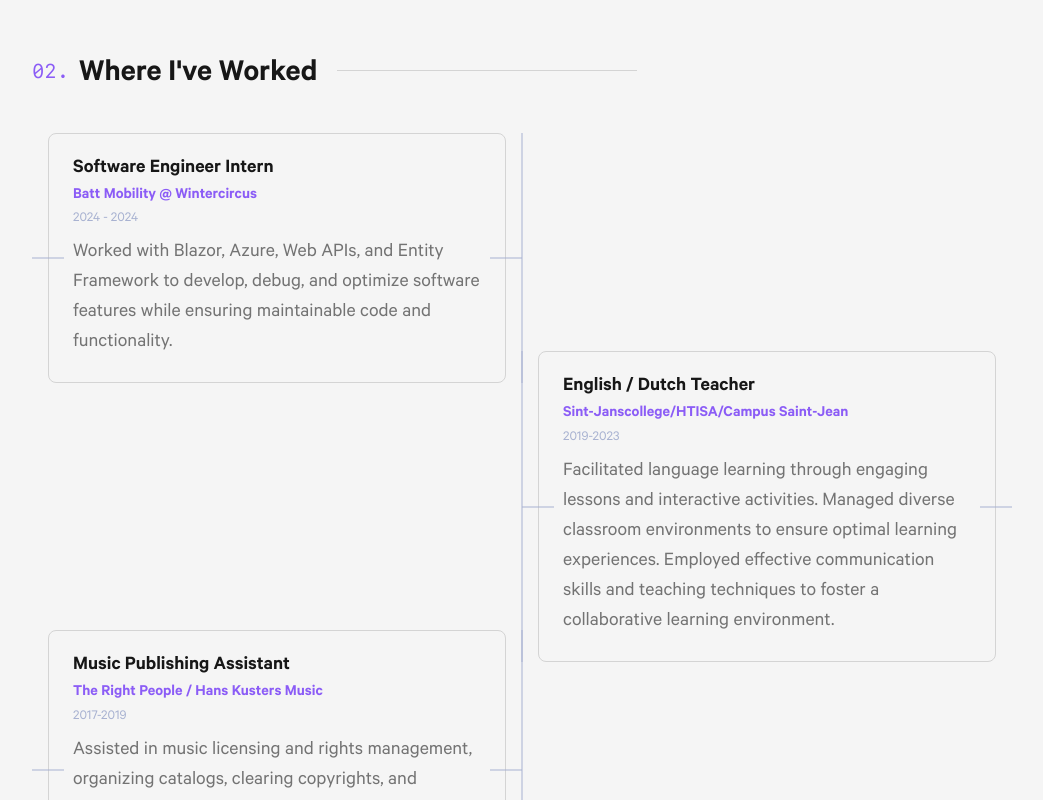
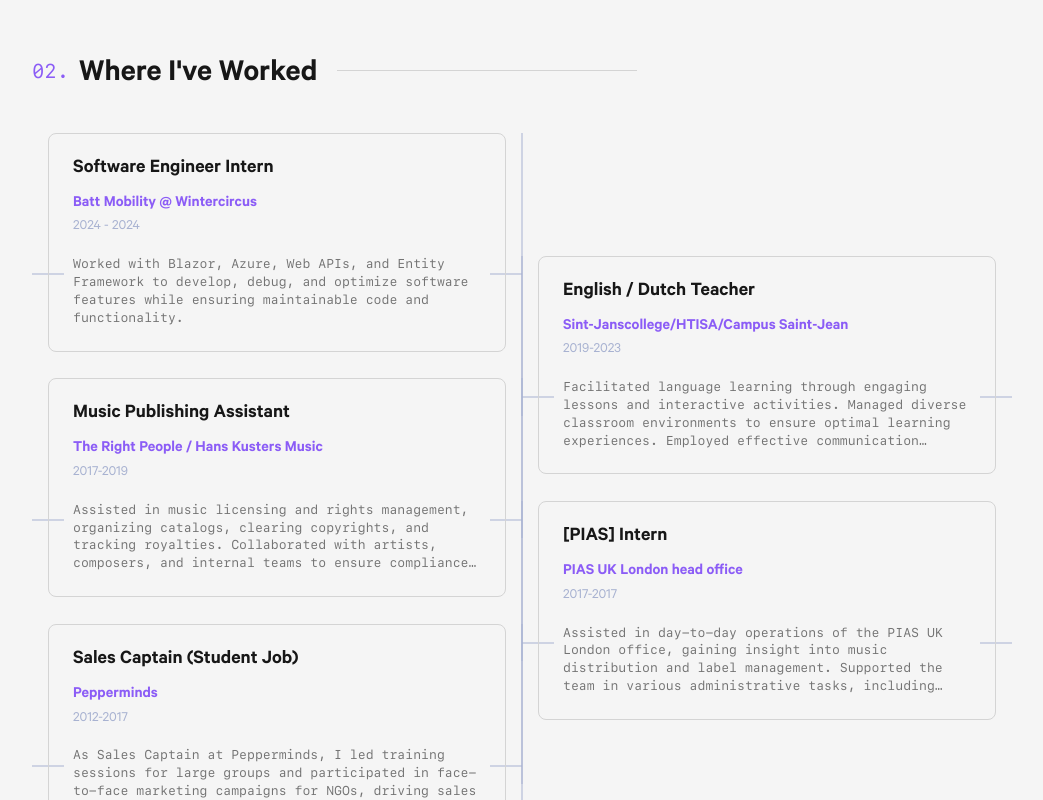
Before and after one commit to MathieuSchrurs/portfolio, a React (Vite) app: page / in a window 1280 px wide. Shown: the part 1260-2060 px from the top of the page, without its empty margins (118-1161 px from the left). Built offline with nearby package versions, Linux system fonts and the light colour scheme.

Commit message:
ExperienceCards refined css, fira code font family added to the description

```diff
--- a/src/components/sections/Experience.tsx
+++ b/src/components/sections/Experience.tsx
@@ -61,7 +61,7 @@
 const StyledTimelineItem = styled.div`
   display: flex;
   width: 100%;
-  margin-bottom: -2rem; /* Negative margin to bring cards closer/overlap */
+  margin-bottom: -10rem; /* Negative margin to bring cards closer/overlap */
   position: relative;
     &:nth-child(odd) {
     justify-content: flex-start; /* Left-align odd cards */
--- a/src/components/ui/ExperienceCard.tsx
+++ b/src/components/ui/ExperienceCard.tsx
@@ -3,34 +3,44 @@
 
 const StyledExperienceCard = styled.div`
     padding: 1.5rem;
-  margin-bottom: 0rem; /* Adjusted: less spacing between cards */
+    margin-bottom: 4rem; /* Adjusted: less spacing between cards */
     border-radius: 0.5rem;
     background-color: transparent;
     color: var(--text-secondary-color);
     border: 1px solid var(--border-color);
+    position: relative; /* Required for z-index */
+    z-index: 2; /* Ensure cards are above the timeline */
+
 `;
 
 const StyledTitle = styled.h3`
   font-size: 1.25rem;
   font-weight: bold;
   color: var(--text-primary-color);
-    margin-bottom: 0.5rem;
+  margin-bottom: 1rem;
 `;
 
 const StyledCompany = styled.h4`
   font-size: 1rem;
   font-weight: 600;
-    color: var(--accent-color);
+  color: var(--accent-color); /* Use theme accent color */
   margin-bottom: 0.25rem;
 `;
 
 const StyledRange = styled.p`
-    font-size: 0.875rem;
+  font-size: 0.9rem;
   color: var(--light-slate);
-    margin-bottom: 0.5rem;
+  margin-bottom: 1rem;
 `;
 
 const StyledDescription = styled.p`
+font-family: var(--font-mono); /* Add font family */
+font-size: 0.8rem;
+line-height: 1.4;
+  overflow: hidden;
+  display: -webkit-box;
+  -webkit-line-clamp: 4; /* Show only 3 lines */
+  -webkit-box-orient: vertical;
 `;
 
 interface ExperienceCardProps {
```
Lines whose indentation alone changed are shown as unchanged.
